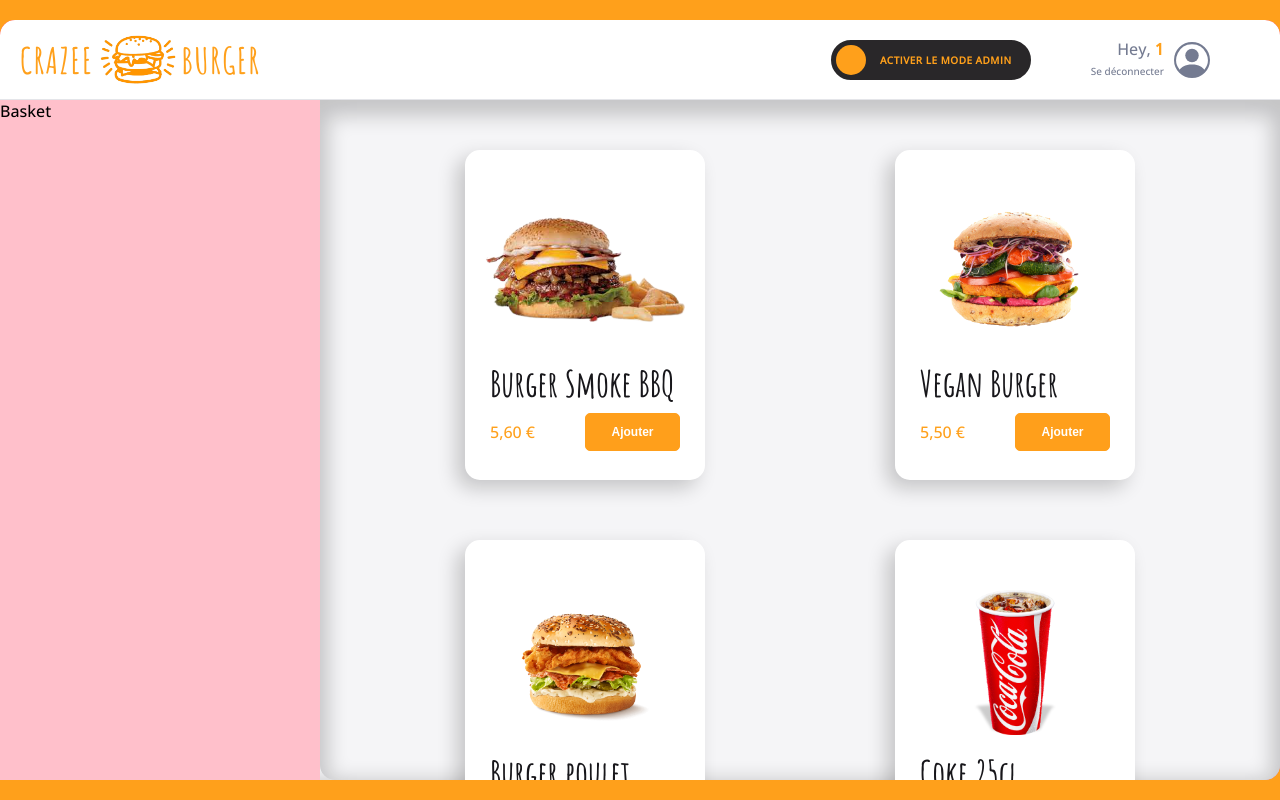
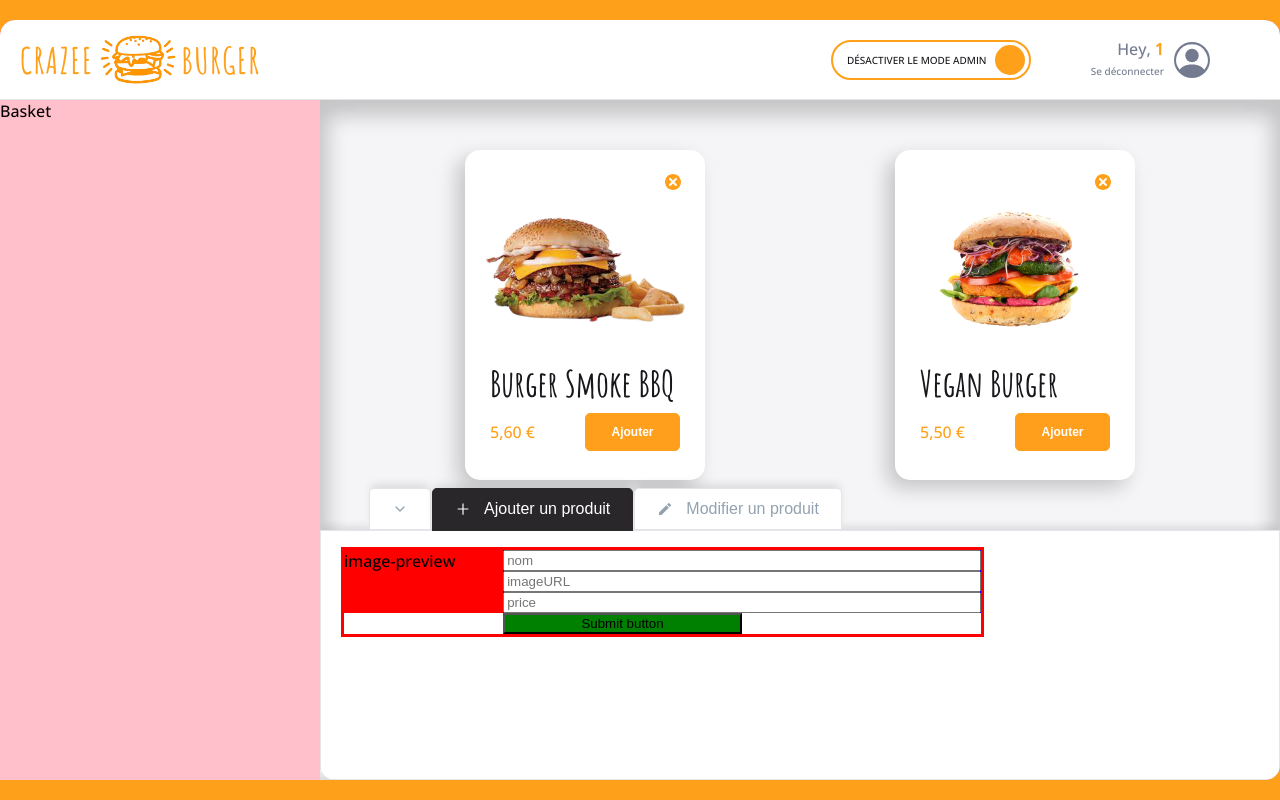
Before and after one commit to YoannDrx/crazee-burger, a React (Create React App) app: page /order/1 in a window 1280 px wide. Built offline with nearby package versions, Linux system fonts and the light colour scheme.

Commit message:
🚧  F08 : ADMIN > AddForm > add newproduct

```diff
--- a/src/components/pages/order/Main/MainRightSide/Admin/AdminPanel/AddForm.js
+++ b/src/components/pages/order/Main/MainRightSide/Admin/AdminPanel/AddForm.js
@@ -1,9 +1,24 @@
-import React from "react";
+import React, { useContext } from "react";
 import styled from "styled-components";
+import OrderContext from "../../../../../../../context/OrderContext";
 
 export default function AddForm() {
+  const {handleAdd} = useContext(OrderContext)
+
+  const handleSubmit = (e) => {
+    e.preventDefault();
+    handleAdd(newProduct)
+};
+
+const newProduct = {
+  id: new Date().getTime(),
+  title: "Nouveau produit",
+  imageSource: "https://img1.freepng.fr/20180721/zbv/kisspng-cheeseburger-hamburger-whopper-fast-food-ham-and-c-big-burger-5b5390e2a00617.5043896615322032346555.jpg",
+  price: 2.5,
+};
+
     return (
-        <AddFormStyled>
+        <AddFormStyled onSubmit={handleSubmit}>
             <div className="image-preview">image-preview</div>
             <div className="input-fields">
                 <input type="text" placeholder="nom"></input>
--- a/src/components/pages/order/Main/MainRightSide/Menu.js
+++ b/src/components/pages/order/Main/MainRightSide/Menu.js
@@ -1,27 +1,20 @@
-import { useState } from "react"
-import styled from "styled-components"
-import { fakeMenu } from "../../../../../fakeData/fakeMenu"
-import { theme } from "../../../../../theme"
-import { formatPrice } from "../../../../../utils/maths"
-import Card from "../../../../reusable-ui/Card"
+import styled from "styled-components";
+import { theme } from "../../../../../theme";
+import { formatPrice } from "../../../../../utils/maths";
+import Card from "../../../../reusable-ui/Card";
+import { useContext } from "react";
+import OrderContext from "../../../../../context/OrderContext";
 
 export default function Menu() {
-  const [menu, setMenu] = useState(fakeMenu.LARGE)
+const {menu} = useContext(OrderContext)
 
     return (
         <MenuStyled className="menu">
             {menu.map(({ id, title, imageSource, price }) => {
-        return (
-          <Card
-            key={id}
-            title={title}
-            imageSource={imageSource}
-            leftDescription={formatPrice(price)}
-          />
-        )
+                return <Card key={id} title={title} imageSource={imageSource} leftDescription={formatPrice(price)} />;
             })}
         </MenuStyled>
-  )
+    );
 }
 
 const MenuStyled = styled.div`
@@ -34,4 +27,4 @@
     justify-items: center;
     box-shadow: 0px 8px 20px 8px rgba(0, 0, 0, 0.2) inset;
     overflow-y: scroll;
-`
+`;
--- a/src/components/pages/order/OrderPage.js
+++ b/src/components/pages/order/OrderPage.js
@@ -1,17 +1,24 @@
-import { useState } from "react"
-import styled from "styled-components"
-import { theme } from "../../../theme"
-import Main from "./Main/Main"
-import Navbar from "./Navbar/Navbar"
-import OrderContext from "../../../context/OrderContext"
+import { useState } from "react";
+import styled from "styled-components";
+import { theme } from "../../../theme";
+import Main from "./Main/Main";
+import Navbar from "./Navbar/Navbar";
+import OrderContext from "../../../context/OrderContext";
+import { fakeMenu } from "../../../fakeData/fakeMenu";
 
 export default function OrderPage() {
     // state
-  const [isModeAdmin, setIsModeAdmin] = useState(false)
-  const [isCollapsed, setIsCollapsed] = useState(false)
-  const [currentTabSelected, setCurrentTabSelected] = useState("add")
+    const [isModeAdmin, setIsModeAdmin] = useState(true);
+    const [isCollapsed, setIsCollapsed] = useState(false);
+    const [currentTabSelected, setCurrentTabSelected] = useState("add");
+    const [menu, setMenu] = useState(fakeMenu.LARGE);
 
     // comportements
+    const handleAdd = (newProduct) => {
+        const menuCopy = [...menu];
+        const menuUpdated = [newProduct, ...menuCopy];
+        setMenu(menuUpdated);
+    };
 
     const orderContextValue = {
         isModeAdmin,
@@ -20,7 +27,10 @@
         setIsCollapsed,
         currentTabSelected,
         setCurrentTabSelected,
-  }
+        handleAdd,
+        menu,
+        setMenu,
+    };
 
     //affichage
     return (
@@ -32,7 +42,7 @@
                 </div>
             </OrderPageStyled>
         </OrderContext.Provider>
-  )
+    );
 }
 
 const OrderPageStyled = styled.div`
@@ -50,4 +60,4 @@
         flex-direction: column;
         border-radius: ${theme.borderRadius.extraRound};
     }
-`
+`;
--- a/src/context/OrderContext.js
+++ b/src/context/OrderContext.js
@@ -1,4 +1,4 @@
-import { createContext } from "react"
+import { createContext } from "react";
 
 export default createContext({
     isModeAdmin: false,
@@ -9,4 +9,7 @@
 
     currentTabSelected: false,
     setCurrentTabSelected: () => {},
-})
+    menu: [],
+    setMenu: () => {},
+    handleAdd: () => {},
+});
```
Lines whose indentation alone changed are shown as unchanged.
